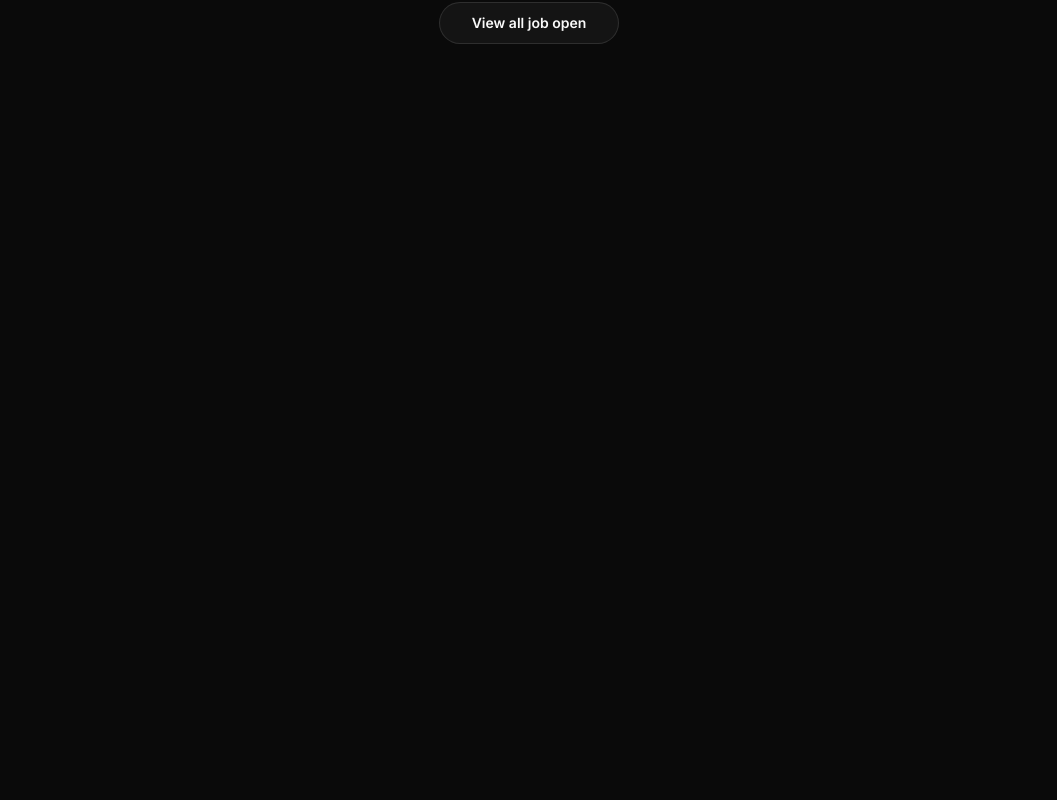
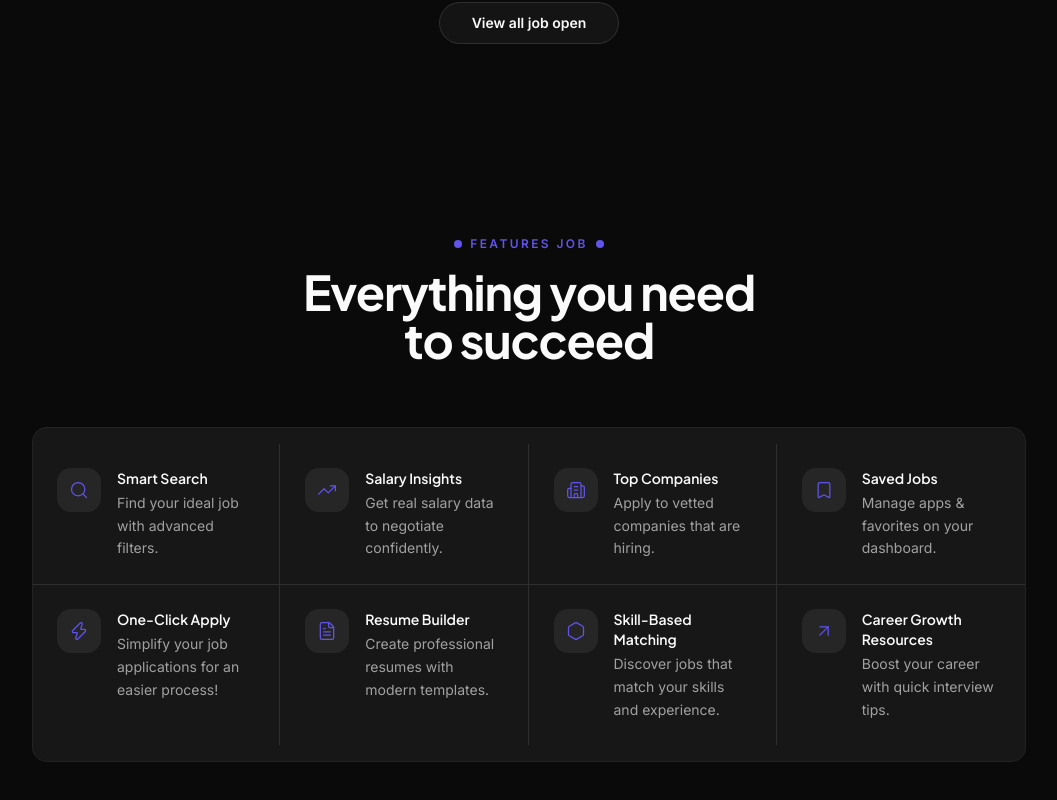
Before and after one commit to imarufbillah/seekcruitr, a Next.js app in the folder frontend/: page / in a window 1280 px wide. Shown: the part 2084-2884 px from the top of the page, without its empty margins (111-1168 px from the left). Before the commit the page ends 2224 px from the top, so only its background shows below. Built offline with nearby package versions, Linux system fonts and the light colour scheme.

Commit message:
feat: add Features component to showcase job-related features on the homepage

```diff
--- a/frontend/src/app/page.js
+++ b/frontend/src/app/page.js
@@ -1,11 +1,13 @@
 import { Hero } from "@/components/home/Hero";
 import { FeaturedJobs } from "@/components/home/FeaturedJobs";
+import { Features } from "@/components/home/Features";
 
 export default function Home() {
   return (
     <>
       <Hero />
       <FeaturedJobs />
+      <Features />
     </>
   );
 }
--- /dev/null
+++ b/frontend/src/components/home/Features.jsx
@@ -0,0 +1,133 @@
+import {
+  Search,
+  TrendingUp,
+  Building2,
+  Bookmark,
+  Zap,
+  FileText,
+  Hexagon,
+  ArrowUpRight,
+} from "lucide-react";
+import { Card, CardContent } from "@/components/ui/card";
+
+const FEATURES = [
+  {
+    icon: Search,
+    title: "Smart Search",
+    description: "Find your ideal job with advanced filters.",
+  },
+  {
+    icon: TrendingUp,
+    title: "Salary Insights",
+    description: "Get real salary data to negotiate confidently.",
+  },
+  {
+    icon: Building2,
+    title: "Top Companies",
+    description: "Apply to vetted companies that are hiring.",
+  },
+  {
+    icon: Bookmark,
+    title: "Saved Jobs",
+    description: "Manage apps & favorites on your dashboard.",
+  },
+  {
+    icon: Zap,
+    title: "One-Click Apply",
+    description: "Simplify your job applications for an easier process!",
+  },
+  {
+    icon: FileText,
+    title: "Resume Builder",
+    description: "Create professional resumes with modern templates.",
+  },
+  {
+    icon: Hexagon,
+    title: "Skill-Based Matching",
+    description: "Discover jobs that match your skills and experience.",
+  },
+  {
+    icon: ArrowUpRight,
+    title: "Career Growth Resources",
+    description: "Boost your career with quick interview tips.",
+  },
+];
+
+function FeatureItem({ icon: Icon, title, description }) {
+  return (
+    <div className="flex items-start gap-4">
+      {/* Icon box */}
+      <div className="flex size-11 shrink-0 items-center justify-center rounded-xl bg-secondary">
+        <Icon className="size-5 text-brand" strokeWidth={1.5} />
+      </div>
+
+      {/* Text */}
+      <div className="flex flex-col gap-1">
+        <p className="font-heading text-sm font-semibold text-foreground">{title}</p>
+        <p className="text-sm leading-relaxed text-muted-foreground">{description}</p>
+      </div>
+    </div>
+  );
+}
+
+export function Features() {
+  const topRow = FEATURES.slice(0, 4);
+  const bottomRow = FEATURES.slice(4);
+
+  return (
+    <section className="w-full bg-background py-24">
+      <div className="mx-auto flex max-w-5xl flex-col items-center gap-16 px-4">
+
+        {/* Section header */}
+        <div className="flex flex-col items-center gap-4 text-center">
+          <div className="flex items-center gap-2">
+            <span className="size-2 rounded-sm bg-brand" aria-hidden="true" />
+            <span className="font-sans text-xs font-semibold tracking-[0.2em] text-brand uppercase">
+              Features Job
+            </span>
+            <span className="size-2 rounded-sm bg-brand" aria-hidden="true" />
+          </div>
+
+          <h2 className="font-heading max-w-lg text-4xl font-bold tracking-tight text-foreground md:text-5xl">
+            Everything you need
+            <br />
+            to succeed
+          </h2>
+        </div>
+
+        {/* Feature grid — 4 cols, 2 rows */}
+        <Card className="w-full border-border bg-card">
+          <CardContent className="flex flex-col gap-0 p-0">
+            {/* Top row */}
+            <div className="grid grid-cols-1 gap-px sm:grid-cols-2 lg:grid-cols-4">
+              {topRow.map((feature, i) => (
+                <div
+                  key={feature.title}
+                  className="p-6 lg:border-r border-border last:border-r-0"
+                >
+                  <FeatureItem {...feature} />
+                </div>
+              ))}
+            </div>
+
+            {/* Horizontal divider */}
+            <div className="h-px w-full bg-border" />
+
+            {/* Bottom row */}
+            <div className="grid grid-cols-1 gap-px sm:grid-cols-2 lg:grid-cols-4">
+              {bottomRow.map((feature) => (
+                <div
+                  key={feature.title}
+                  className="p-6 lg:border-r border-border last:border-r-0"
+                >
+                  <FeatureItem {...feature} />
+                </div>
+              ))}
+            </div>
+          </CardContent>
+        </Card>
+
+      </div>
+    </section>
+  );
+}
```
